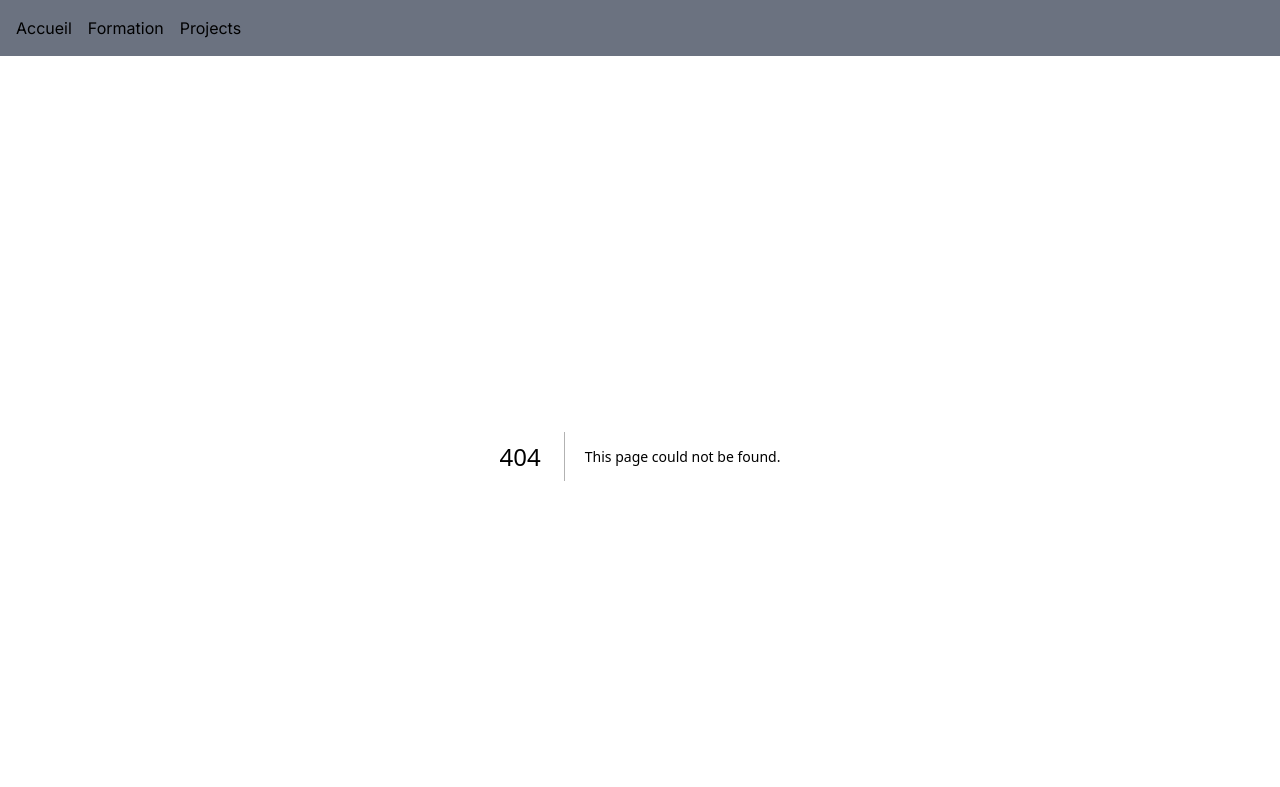
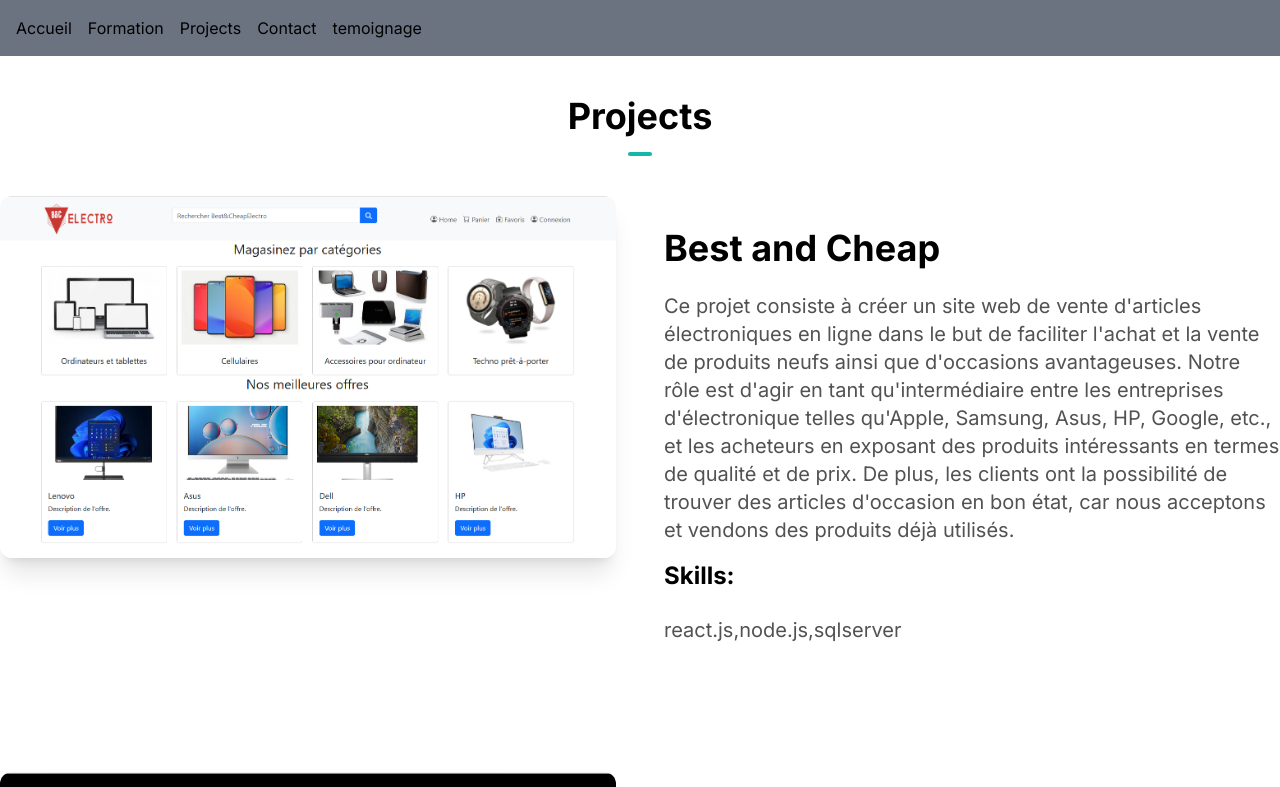
Before and after one commit to Lotfi207/portfolio-ikram, a Next.js app: page /project in a window 1280 px wide. Before the commit this address had no page. Shown: the top 787 px of the page. Built offline with nearby package versions, Linux system fonts and the light colour scheme.

Commit message:
ajout de page project

```diff
--- /dev/null
+++ b/app/project/page.js
@@ -0,0 +1,78 @@
+import React from 'react'
+import Image from "next/image"
+import Link from "next/link"
+
+
+const projects = [
+  {
+    name: "Best and Cheap ",
+    description:
+      "Ce projet consiste à créer un site web de vente d'articles électroniques en ligne dans le but de faciliter l'achat et la vente de produits neufs ainsi que d'occasions avantageuses. Notre rôle est d'agir en tant qu'intermédiaire entre les entreprises d'électronique telles qu'Apple, Samsung, Asus, HP, Google, etc., et les acheteurs en exposant des produits intéressants en termes de qualité et de prix. De plus, les clients ont la possibilité de trouver des articles d'occasion en bon état, car nous acceptons et vendons des produits déjà utilisés.",
+    image: "/bestAndCheap.png",
+
+    skills: "react.js,node.js,sqlserver",
+  },
+  {
+    name: "site Web club sportif ",
+    description:"ce projet pour un club de sport c'est pour donner a un administrateur le droit pour ajouter des cours ,les supprimers et les modifiers  et aussi pour donner au client le droit de se connecter et de voir les cours dont ils est inscrits ... ",
+    skills: "Node.js,sqlite,handlebars",
+    image: "/projet2.png",
+
+  },
+
+
+]
+
+const ProjectsSection = () => {
+  return (
+    <section id="projects">
+      <h1 className="my-10 text-center font-bold text-4xl">
+        Projects
+        <hr className="w-6 h-1 mx-auto my-4 bg-teal-500 border-0 rounded"></hr>
+      </h1>
+
+      <div className="flex flex-col space-y-28">
+        {projects.map((project, idx) => {
+          return (
+            <div key={idx}>
+
+                <div className="flex flex-col  animate-slideUpCubiBezier animation-delay-2 md:flex-row md:space-x-12">
+                  <div className=" md:w-1/2">
+
+                      <Image
+                        src={project.image}
+                        alt=""
+                        width={1000}
+                        height={1000}
+                        className="rounded-xl shadow-xl hover:opacity-70"
+                      />
+
+                  </div>
+                  <div className="mt-8 md:w-1/2">
+                    <h1 className="text-4xl font-bold mb-6">{project.name}</h1>
+                    <p className="text-xl leading-7 mb-4 text-neutral-600 dark:text-neutral-400">
+                      {project.description}
+                    </p>
+                    <h3 className="text-2xl font-bold mb-6">Skills:</h3>
+                    <p className="text-xl leading-7 mb-4 text-neutral-600 dark:text-neutral-400">
+
+                      {project.skills}
+
+                    </p>
+                    <div className="flex flex-row align-bottom space-x-4">
+
+
+                    </div>
+                  </div>
+                </div>
+
+            </div>
+          )
+        })}
+
+      </div>
+    </section>
+  )
+}
+
+export default ProjectsSection
--- a/components/PageBar.jsx
+++ b/components/PageBar.jsx
@@ -20,6 +20,9 @@ function PagesBar() {
         <Link href="/" className="hover:text-black-200">Accueil</Link>
         <Link href="/formation" className="hover:text-black-200">Formation</Link>
         <Link href="/project" className="hover:text-black-200">Projects</Link>
+        <Link href="/contact" className="hover:text-black-200">Contact</Link>
+        <Link href="/temoignage" className="hover:text-black-200">temoignage</Link>
+
         {/* Rest of your code */}
       </div>
     </div>
```
Also changed, not shown: public/bestAndCheap.png (added), public/projet2.png (added).
